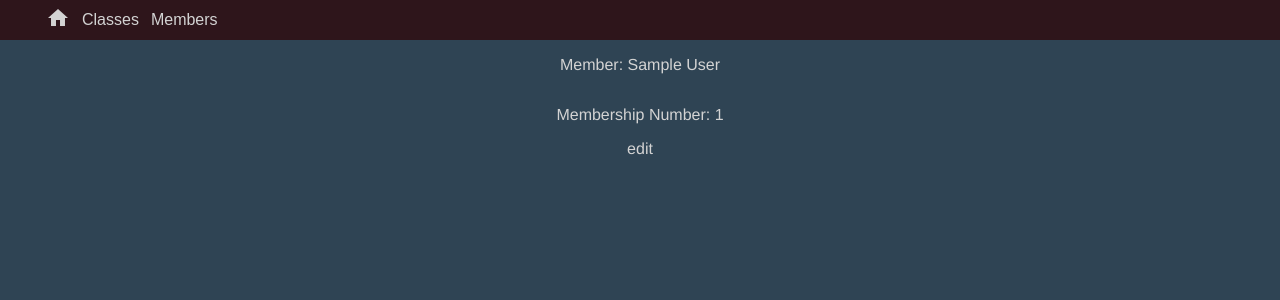
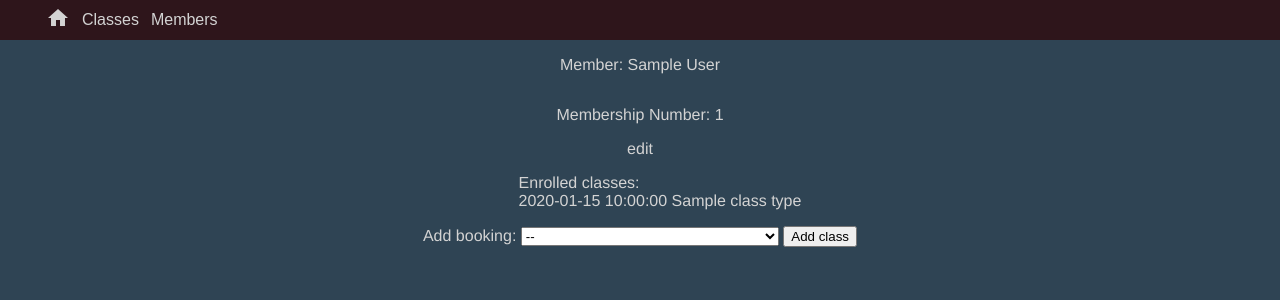
Before and after one commit to AnnaW86/gym_manager, a Flask app: page /members/1 in a window 1280 px wide. Shown: the top 300 px of the page. Run offline with Flask 2, Linux system fonts and the light colour scheme; a database or web service that is not in the repository returns one stand-in record (values such as "Sample title"); some libraries are stand-ins or nearby versions.

```diff
--- a/controllers/gym_classes_controller.py
+++ b/controllers/gym_classes_controller.py
@@ -8,14 +8,15 @@ gym_classes_blueprint = Blueprint("gym_classes", __name__)
 # INDEX
 @gym_classes_blueprint.route("/gym_classes")
 def classes():
+    class_types = class_type_repository.select_all()
     gym_classes = gym_class_repository.select_all()
-    return render_template("gym_classes/index.html", gym_classes = gym_classes)
+    return render_template("gym_classes/index.html", class_types = class_types, gym_classes = gym_classes)
 
 
 # SHOW
 @gym_classes_blueprint.route("/gym_classes/<id>")
 def show_gym_class(id):
     gym_class = gym_class_repository.select(id)
-    attendees = member_repository.select_all_by_gym_class(gym_class)
+    attendees = member_repository.select_all_by_gym_class(id)
     members =  member_repository.select_all()
     return render_template("gym_classes/show.html", gym_class = gym_class, attendees = attendees, members = members )
--- a/controllers/members_controller.py
+++ b/controllers/members_controller.py
@@ -1,7 +1,7 @@
 from flask import Blueprint, render_template, request, redirect
 
 from models.member import Member
-from repositories import member_repository
+from repositories import member_repository, gym_class_repository
 
 members_blueprint = Blueprint("members", __name__)
 
@@ -28,7 +28,10 @@ def create_member():
 # SHOW
 @members_blueprint.route("/members/<id>")
 def show_member(id):
-    return render_template("members/show.html", member = member_repository.select(id))
+    member = member_repository.select(id)
+    enrolled_gym_classes = gym_class_repository.select_all_by_enrolled_member(id)
+    all_gym_classes = gym_class_repository.select_all()
+    return render_template("members/show.html", member = member, enrolled_gym_classes = enrolled_gym_classes, all_gym_classes = all_gym_classes)
 
 # EDIT
 @members_blueprint.route("/members/<id>/edit")
--- a/db/gym_manager.sql
+++ b/db/gym_manager.sql
@@ -40,6 +40,6 @@ CREATE TABLE gym_classes (
 
 CREATE TABLE bookings (
     id SERIAL PRIMARY KEY,
-    member_id SERIAL REFERENCES members(id),
-    gym_class_id SERIAL REFERENCES gym_classes(id)
+    member_id INT REFERENCES members(id) ON DELETE CASCADE,
+    gym_class_id INT REFERENCES gym_classes(id) ON DELETE CASCADE
 );
--- a/models/gym_class.py
+++ b/models/gym_class.py
@@ -5,3 +5,6 @@ class GymClass:
         self.duration = duration
         self.location = location
         self.id = id
+
+    def get_key_details(self):
+        return f"{self.start_time.time } { self.class_type.title }"
--- a/repositories/gym_class_repository.py
+++ b/repositories/gym_class_repository.py
@@ -62,3 +62,23 @@ def select_by_class_type_id(id):
         filtered_class = GymClass(class_type, start_time, row['duration'], location, row['id'])
         filtered_classes.append(filtered_class)
     return filtered_classes
+
+def select_all_by_enrolled_member(id):
+    gym_classes = []
+    sql = """
+        SELECT gym_classes.*
+        FROM gym_classes
+        INNER JOIN bookings
+        ON bookings.gym_class_id =
+        gym_classes.id
+        WHERE bookings.member_id = %s
+    """
+    values = [id]
+    results = run_sql(sql, values)
+    for row in results:
+        class_type = class_type_repository.select(row['class_type_id'])
+        start_time = start_time_repository.select(row['start_time_id'])
+        location = location_repository.select(row['location_id'])
+        gym_class = GymClass(class_type, start_time, row['duration'], location, row['id'])
+        gym_classes.append(gym_class)
+    return gym_classes
--- a/repositories/member_repository.py
+++ b/repositories/member_repository.py
@@ -48,7 +48,7 @@ def select(id):
         member = Member(result['first_name'], result['last_name'], result['membership_number'], result['id'])
     return member
 
-def select_all_by_gym_class(gym_class):
+def select_all_by_gym_class(id):
     members = []
     sql = """
         SELECT members.*
@@ -58,7 +58,7 @@ def select_all_by_gym_class(gym_class):
         members.id
         WHERE bookings.gym_class_id = %s
     """
-    values = [gym_class.id]
+    values = [id]
     results = run_sql(sql, values)
     for row in results:
         member = Member(row['first_name'], row['last_name'], row['membership_number'], row['id'])
--- a/templates/members/show.html
+++ b/templates/members/show.html
@@ -6,6 +6,23 @@
 <p>Membership Number: {{ member.membership_number }}</p>
 <a href="/members/{{ member.id }}/edit">edit</a>
 
+<ul>Enrolled classes:
+    {% for gym_class in enrolled_gym_classes %}
+        <li> {{ gym_class.get_key_details() }}</li>
+    {% endfor %}
+</ul>
+
+
+<form action="{{ member.id }}/add_booking" method="post">
+    <label for="add_booking"> Add booking:</label>
+        <select name="add_booking" id="add_booking">
+            <option value="None">--</option>
+            {% for gym_class in all_gym_classes %}
+                <option value="{{ gym_class.id }}">{{ gym_class.get_key_details() }}</option>
+            {% endfor %}
+        </select>
+    <button type="submit">Add class</button>
+</form>
 {% endblock content %}
 
 
```
Also changed, not shown: controllers/bookings_controller.py (+13 -1 lines), templates/gym_classes/index.html (+8 -0 lines).
